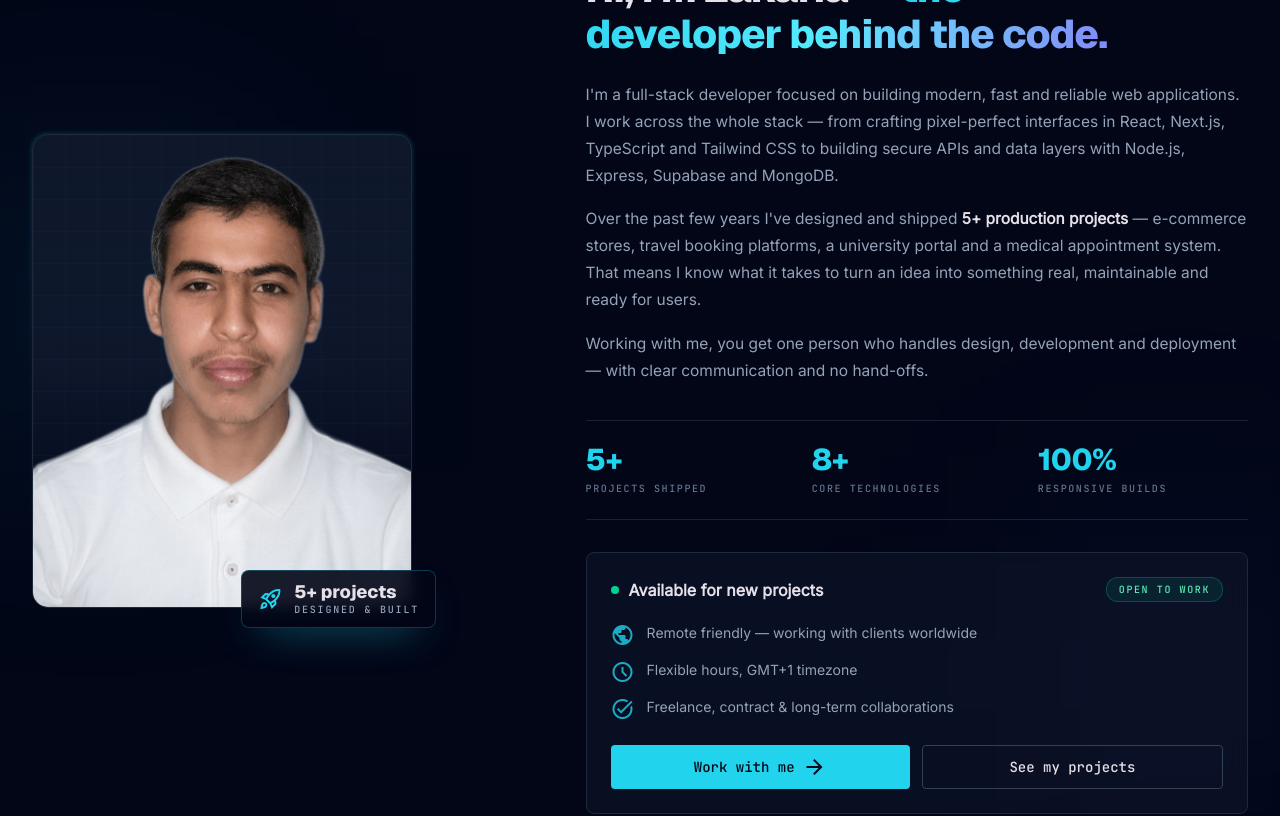
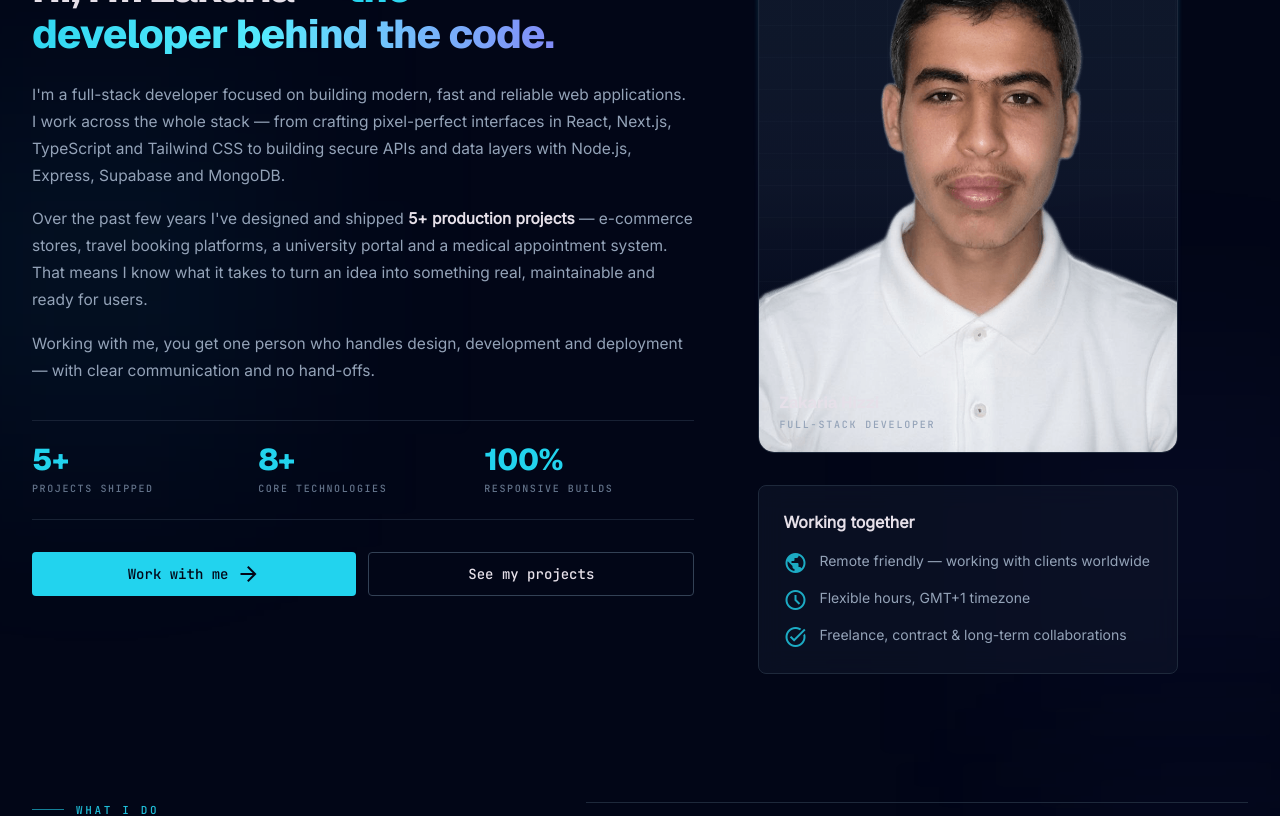
Before and after one commit to ZakariaHizzi/reactPortfolio, a React (Vite) app: page / in a window 1280 px wide. Shown: the part 1000-1816 px from the top of the page. Built offline with nearby package versions, Linux system fonts and the light colour scheme.

Commit message:
Redesign About section layout
Reorder the copy/portrait columns, drop the portrait frame, and replace the availability badge with a CTA.

```diff
--- a/src/components/About.jsx
+++ b/src/components/About.jsx
@@ -43,46 +43,8 @@ export default function About() {
         initial="hidden"
         whileInView="show"
         viewport={{ once: true, margin: "-60px" }}
-        className="grid grid-cols-1 items-center gap-12 lg:grid-cols-[minmax(0,0.85fr)_minmax(0,1.15fr)] lg:gap-16"
+        className="grid grid-cols-1 items-start gap-12 lg:grid-cols-[minmax(0,1.15fr)_minmax(0,0.85fr)] lg:gap-16"
       >
-        {/* Portrait */}
-        <motion.div variants={item} className="mx-auto w-full max-w-[380px] lg:mx-0">
-          <div className="group relative">
-            {/* Frame glow */}
-            <div className="absolute -inset-px rounded-2xl bg-gradient-to-b from-cyan-400/30 via-indigo-500/10 to-transparent opacity-60 blur-[2px] transition-opacity duration-500 group-hover:opacity-100" />
-
-            <div className="relative overflow-hidden rounded-2xl border border-slate-800 bg-gradient-to-b from-slate-900 via-slate-900/80 to-slate-950">
-              {/* Subtle grid inside the frame */}
-              <div
-                className="pointer-events-none absolute inset-0 opacity-40 [background-image:linear-gradient(to_right,rgba(148,163,184,0.08)_1px,transparent_1px),linear-gradient(to_bottom,rgba(148,163,184,0.08)_1px,transparent_1px)] [background-size:32px_32px]"
-                aria-hidden="true"
-              />
-              <div className="absolute inset-x-0 bottom-0 h-1/3 bg-gradient-to-t from-slate-950 to-transparent" />
-
-              <img
-                src={me}
-                alt="Zakaria Hizzi — full-stack developer"
-                className="relative aspect-[4/5] w-full object-cover object-top transition-transform duration-700 group-hover:scale-[1.03]"
-              />
-            </div>
-
-            {/* Floating projects badge */}
-            <div className="absolute -bottom-5 -right-4 flex items-center gap-3 rounded-xl border border-cyan-400/25 bg-slate-950/90 px-4 py-3 shadow-[0_18px_40px_-20px_rgba(34,211,238,0.55)] backdrop-blur-sm sm:-right-6">
-              <span className="material-symbols-outlined text-[22px] text-cyan-400">
-                rocket_launch
-              </span>
-              <span className="flex flex-col leading-none">
-                <span className="font-display-lg text-[18px] font-[800] text-on-surface">
-                  5+ projects
-                </span>
-                <span className="mt-1 font-label-mono text-[10px] uppercase tracking-[0.18em] text-slate-400">
-                  Designed &amp; built
-                </span>
-              </span>
-            </div>
-          </div>
-        </motion.div>
-
         {/* Copy */}
         <div>
           <motion.p
@@ -148,25 +110,71 @@ export default function About() {
             ))}
           </motion.div>
 
-          {/* Availability */}
+          {/* CTA */}
           <motion.div
             variants={item}
-            className="glass mt-8 rounded-xl border border-slate-800 p-6"
+            className="mt-8 flex flex-col gap-3 sm:flex-row"
           >
-            <div className="flex flex-wrap items-center justify-between gap-3">
-              <h3 className="flex items-center gap-2.5 font-body-lg text-[16px] font-bold text-on-surface">
-                <span className="relative flex h-2 w-2">
-                  <span className="absolute inline-flex h-full w-full animate-ping rounded-full bg-emerald-400 opacity-75" />
-                  <span className="relative inline-flex h-2 w-2 rounded-full bg-emerald-400" />
-                </span>
-                Available for new projects
-              </h3>
-              <span className="rounded-full border border-emerald-400/25 bg-emerald-400/10 px-3 py-1 font-label-mono text-[10px] uppercase tracking-[0.16em] text-emerald-300">
-                Open to work
+            <a
+              href="#contact"
+              className="btn-primary inline-flex flex-1 items-center justify-center gap-2 rounded px-6 py-2.5 font-label-mono text-label-mono"
+            >
+              Work with me
+              <span className="material-symbols-outlined text-[18px]">
+                arrow_forward
               </span>
+            </a>
+            <a
+              href="#work"
+              className="btn-ghost inline-flex flex-1 items-center justify-center gap-2 rounded px-6 py-2.5 font-label-mono text-label-mono"
+            >
+              See my projects
+            </a>
+          </motion.div>
+        </div>
+
+        {/* Portrait + availability — sticky on desktop */}
+        <motion.div
+          variants={item}
+          className="mx-auto w-full max-w-[420px] lg:sticky lg:top-32 lg:mx-0 lg:self-start"
+        >
+          <div className="group relative">
+            {/* Frame glow */}
+            <div className="absolute -inset-px rounded-2xl bg-gradient-to-b from-cyan-400/30 via-indigo-500/10 to-transparent opacity-60 blur-[2px] transition-opacity duration-500 group-hover:opacity-100" />
+
+            <div className="relative overflow-hidden rounded-2xl border border-slate-800 bg-gradient-to-b from-slate-900 via-slate-900/80 to-slate-950">
+              {/* Subtle grid inside the frame */}
+              <div
+                className="pointer-events-none absolute inset-0 opacity-40 [background-image:linear-gradient(to_right,rgba(148,163,184,0.08)_1px,transparent_1px),linear-gradient(to_bottom,rgba(148,163,184,0.08)_1px,transparent_1px)] [background-size:32px_32px]"
+                aria-hidden="true"
+              />
+              <div className="absolute inset-x-0 bottom-0 h-1/3 bg-gradient-to-t from-slate-950 to-transparent" />
+
+              <img
+                src={me}
+                alt="Zakaria Hizzi — full-stack developer"
+                className="relative aspect-[4/5] w-full object-cover object-top transition-transform duration-700 group-hover:scale-[1.03]"
+              />
+
+              {/* Name plate */}
+              <div className="absolute inset-x-0 bottom-0 p-5">
+                <p className="font-display-lg text-[16px] font-[700] leading-none text-on-surface">
+                  Zakaria Hizzi
+                </p>
+                <p className="mt-1.5 font-label-mono text-[10px] uppercase tracking-[0.18em] text-slate-400">
+                  Full-stack developer
+                </p>
+              </div>
             </div>
+          </div>
 
-            <ul className="mt-5 space-y-3">
+          {/* Availability */}
+          <div className="glass mt-8 rounded-xl border border-slate-800 p-6">
+            <h3 className="font-body-lg text-[16px] font-bold text-on-surface">
+              Working together
+            </h3>
+
+            <ul className="mt-4 space-y-3">
               {availability.map((entry) => (
                 <li
                   key={entry.text}
@@ -179,26 +187,8 @@ export default function About() {
                 </li>
               ))}
             </ul>
-
-            <div className="mt-6 flex flex-col gap-3 sm:flex-row">
-              <a
-                href="#contact"
-                className="btn-primary inline-flex flex-1 items-center justify-center gap-2 rounded px-6 py-2.5 font-label-mono text-label-mono"
-              >
-                Work with me
-                <span className="material-symbols-outlined text-[18px]">
-                  arrow_forward
-                </span>
-              </a>
-              <a
-                href="#work"
-                className="btn-ghost inline-flex flex-1 items-center justify-center gap-2 rounded px-6 py-2.5 font-label-mono text-label-mono"
-              >
-                See my projects
-              </a>
-            </div>
-          </motion.div>
-        </div>
+          </div>
+        </motion.div>
       </motion.div>
     </section>
   );
```
